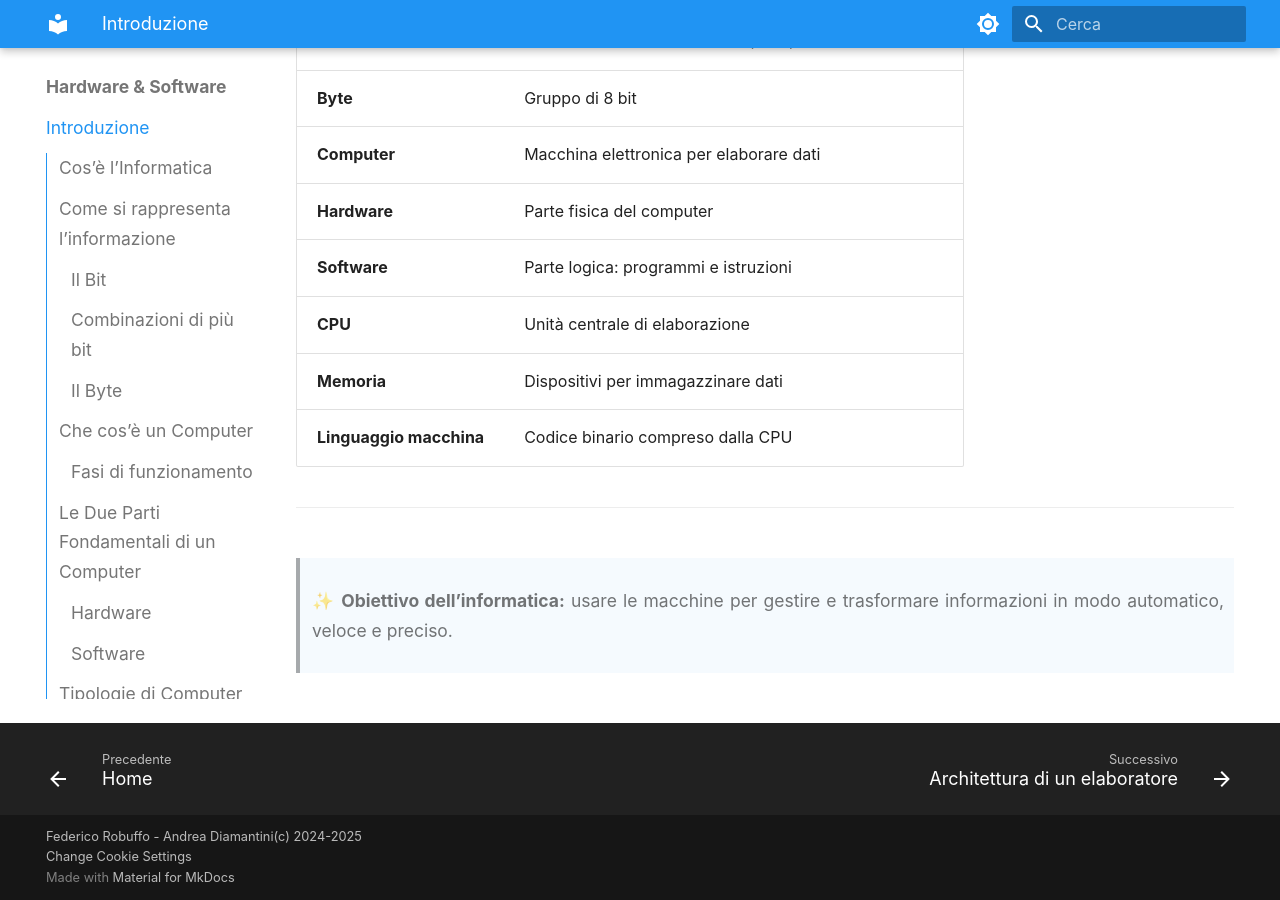
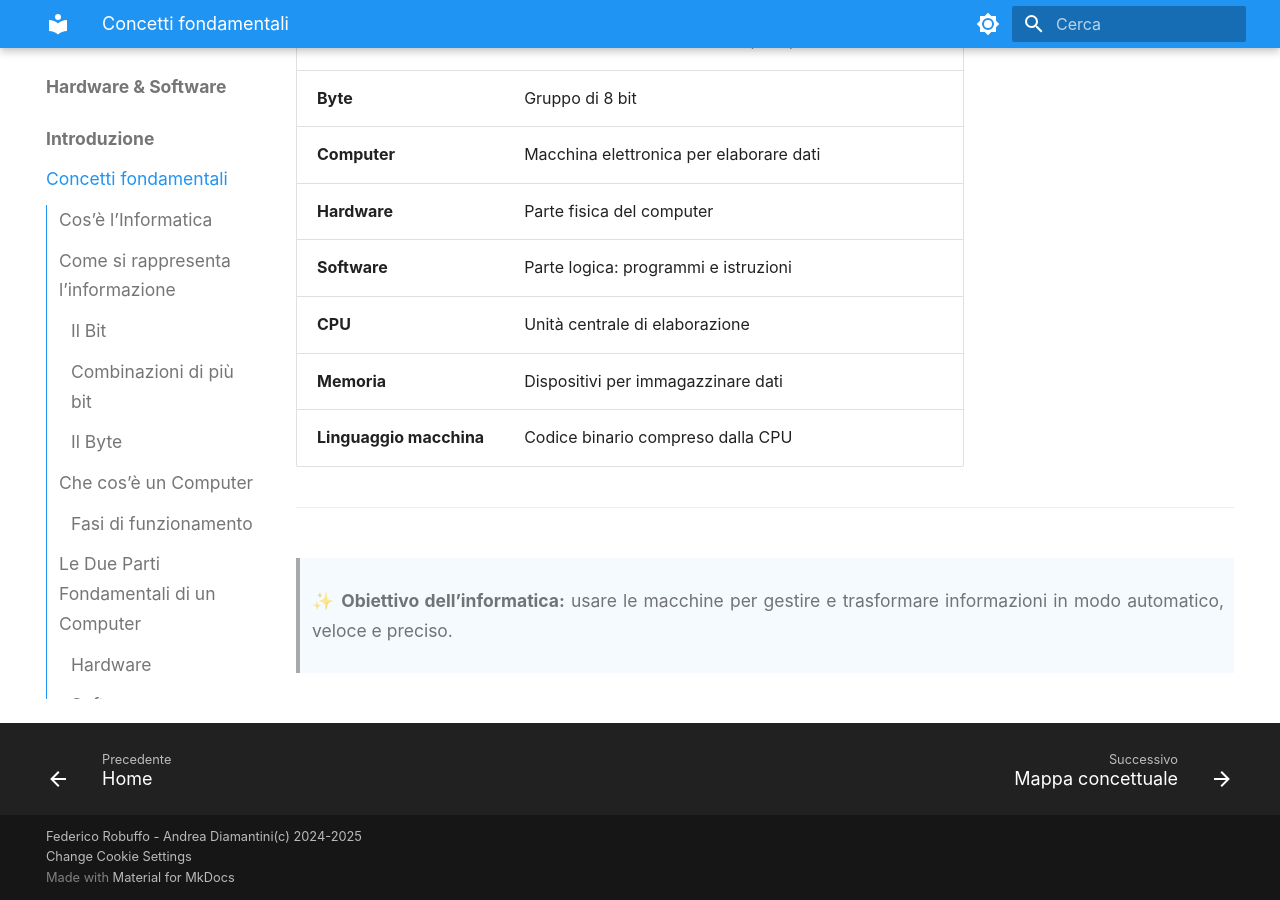
Before and after one commit to Federob/infohandouts, an MkDocs documentation site: the page built from docs/fundamentals/00_basics.md, in a window 1280 px wide and 900 px high, scrolled down 6420 px. Built offline with MkDocs 1.6.1 and Material for MkDocs 9.7.7, drawn with Linux system fonts in a browser that asks for light colours.

Commit message:
added map in index [ci]

```diff
--- a/mkdocs.yml
+++ b/mkdocs.yml
@@ -89,7 +89,9 @@
 nav:
   - Home: index.md
   - Hardware & Software:
-    - Introduzione: fundamentals/00_basics.md
+    - Introduzione:
+      - Concetti fondamentali : fundamentals/00_basics.md
+      - Mappa concettuale : fundamentals/01_map.md
     - Hardware:
       - Architettura di un elaboratore: hwsw/10_hw.md
       - BIOS: hwsw/11_bios.md
```
